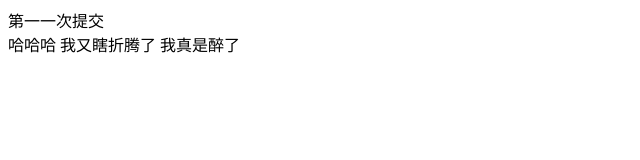
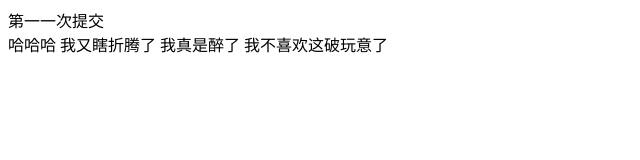
Before and after one commit to zhxiaomin/-, a plain HTML site: page index.html in a window 1280 px wide. Shown: the whole page, without its empty margins (0-640 px from the left). Drawn offline with Linux system fonts and the light colour scheme.

Commit message:
被折腾死了

```diff
--- a/index.html
+++ b/index.html
@@ -8,5 +8,6 @@
     <div>第一一次提交</div>
 哈哈哈  我又瞎折腾了
 我真是醉了
+我不喜欢这破玩意了
 </body>
 </html>
```
